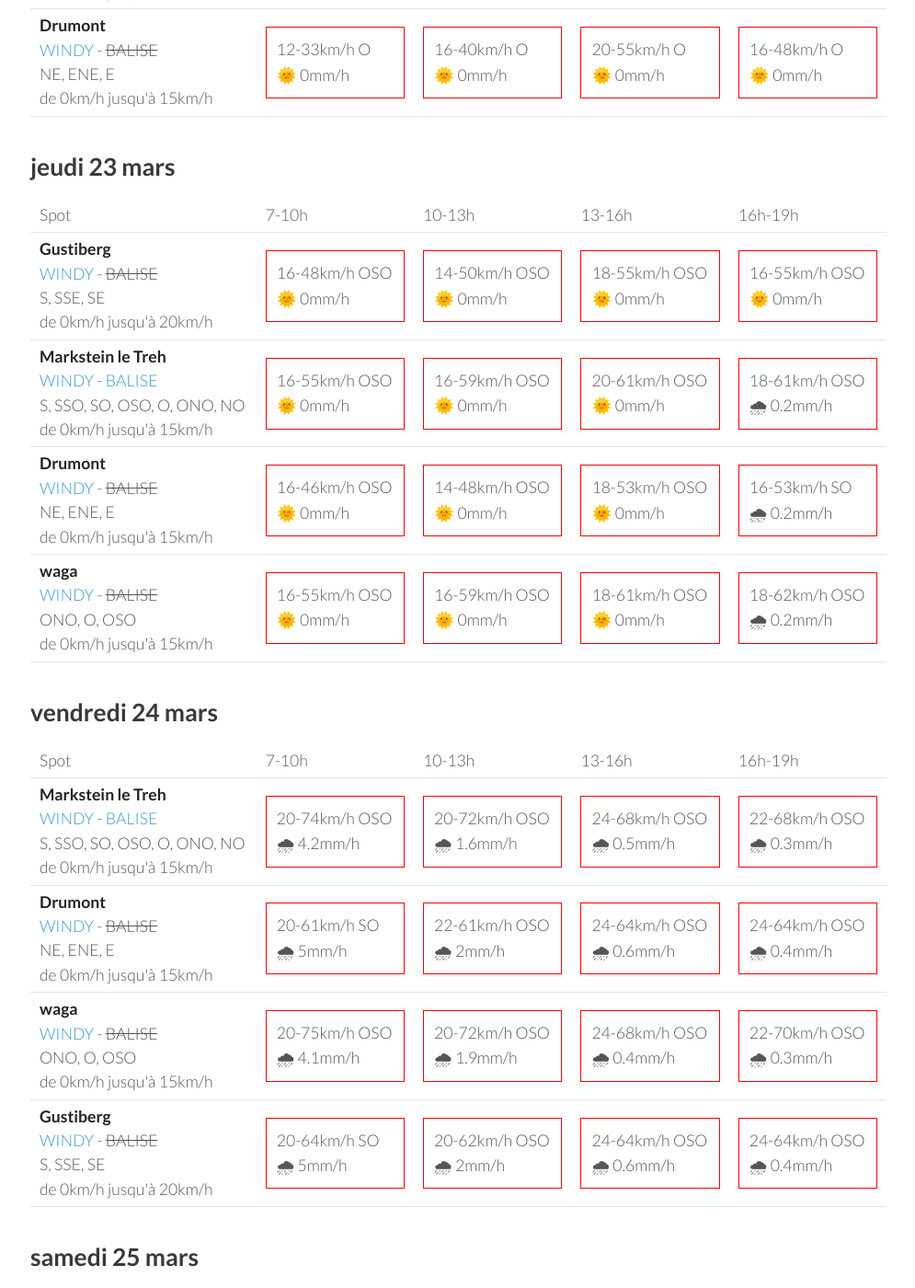
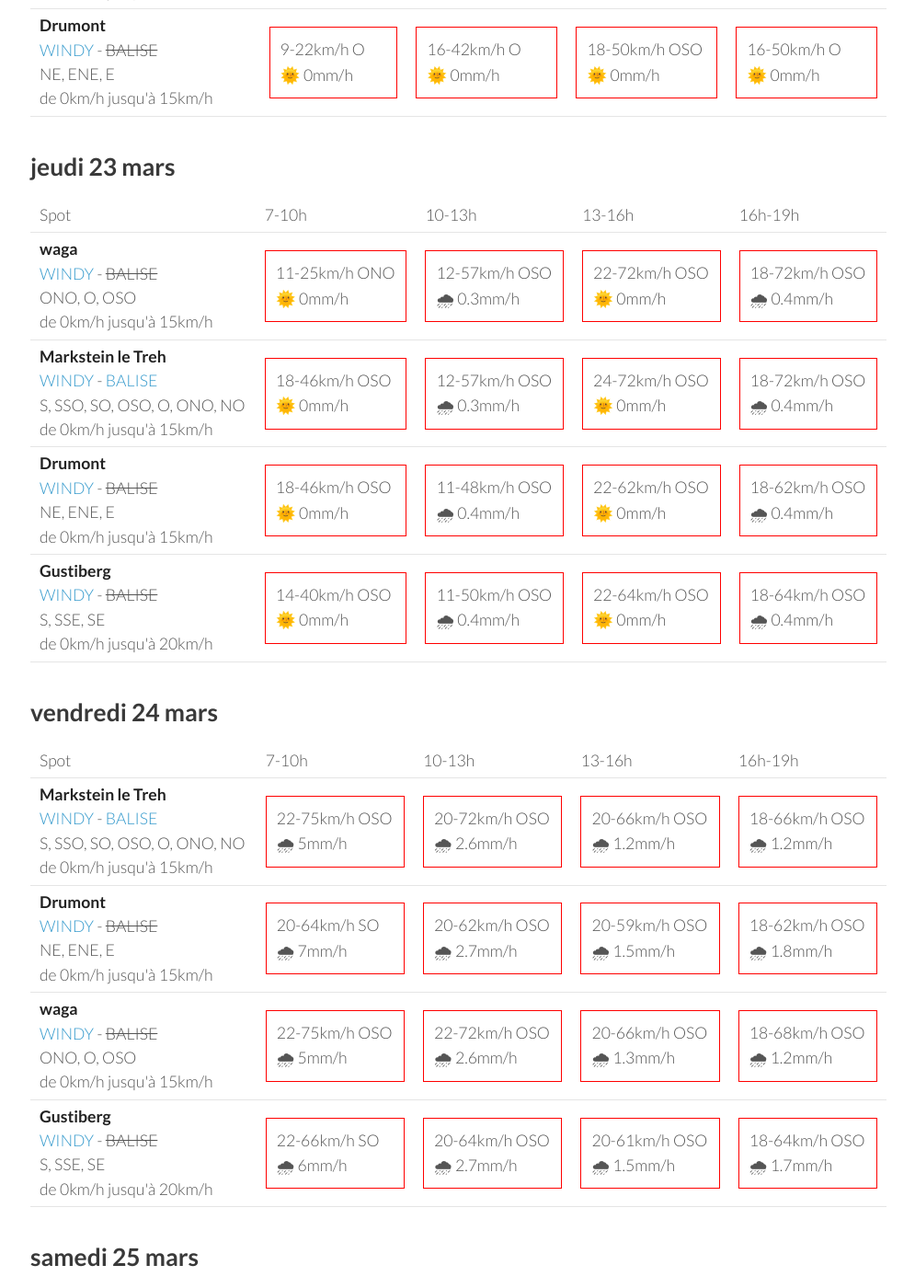
Before and after one commit to parapente-dans-le-nord/parapente-dans-le-nord.github.io, a Jekyll site: the page built from vosges.markdown, in a window 1280 px wide and 1400 px high, scrolled down 1299 px. Shown: the whole window at 92% size, without its empty margins (25-1020 px from the left). Built offline with Jekyll 4.4.1, drawn with Linux system fonts in a browser that asks for light colours; some of the changed text lies outside the part shown.

Commit message:
update index.markdown

```diff
--- a/vosges.markdown
+++ b/vosges.markdown
@@ -25,36 +25,36 @@ page mise à jour le mardi 21 mars 13:16
         <td><strong>waga</strong><br><a href="https://windy.com/47.903/6.996?47.900,6.983,15">WINDY</a> - <span class="no-balise"> BALISE </span><br> <span class="vent-favorable">ONO, O, OSO</span><br><span class="force-vent">de 0km/h jusqu'à 15km/h</span> </td>
 
             <td><div class="not-flyable"><p>0-0km/h NA</p><p>🌧️ 0mm/h</p></div></td>
-            <td><div class="flyable"><p>1-5km/h O</p><p>🌞 0mm/h</p></div></td>
-            <td><div class="flyable"><p>3-14km/h OSO</p><p>🌞 0mm/h</p></div></td>
-            <td><div class="not-flyable"><p>5-18km/h NO</p><p>🌞 1.1mm/h</p></div></td>
+            <td><div class="not-flyable"><p>0-0km/h NA</p><p>🌧️ 0mm/h</p></div></td>
+            <td><div class="not-flyable"><p>0-0km/h NA</p><p>🌧️ 0mm/h</p></div></td>
+            <td><div class="not-flyable"><p>7-24km/h ONO</p><p>🌞 0mm/h</p></div></td>
+
+    </tr>
+<tr>
+        <td><strong>Markstein le Treh</strong><br><a href="https://windy.com/47.926/7.012?47.505,7.012,8,m:eY1agmQ">WINDY</a> - <span class=""><a href="http://www.balisemeteo.com/balise.php?idBalise=136">BALISE</a> </span><br> <span class="vent-favorable">S, SSO, SO, OSO, O, ONO, NO</span><br><span class="force-vent">de 0km/h jusqu'à 15km/h</span> </td>
+
+            <td><div class="not-flyable"><p>0-0km/h NA</p><p>🌧️ 0mm/h</p></div></td>
+            <td><div class="not-flyable"><p>0-0km/h NA</p><p>🌧️ 0mm/h</p></div></td>
+            <td><div class="not-flyable"><p>0-0km/h NA</p><p>🌧️ 0mm/h</p></div></td>
+            <td><div class="not-flyable"><p>11-29km/h ONO</p><p>🌞 0mm/h</p></div></td>
+
+    </tr>
+<tr>
+        <td><strong>Drumont</strong><br><a href="https://windy.com/47.898/6.919?47.687,6.919,9,m:eYYagmG">WINDY</a> - <span class="no-balise"> BALISE </span><br> <span class="vent-favorable">NE, ENE, E</span><br><span class="force-vent">de 0km/h jusqu'à 15km/h</span> </td>
+
+            <td><div class="not-flyable"><p>0-0km/h NA</p><p>🌧️ 0mm/h</p></div></td>
+            <td><div class="not-flyable"><p>0-0km/h NA</p><p>🌧️ 0mm/h</p></div></td>
+            <td><div class="not-flyable"><p>0-0km/h NA</p><p>🌧️ 0mm/h</p></div></td>
+            <td><div class="not-flyable"><p>12-37km/h O</p><p>🌞 0mm/h</p></div></td>
 
     </tr>
 <tr>
         <td><strong>Gustiberg</strong><br><a href="https://windy.com/47.894/6.934?47.891,6.934,15,m:eYYagmI">WINDY</a> - <span class="no-balise"> BALISE </span><br> <span class="vent-favorable">S, SSE, SE</span><br><span class="force-vent">de 0km/h jusqu'à 20km/h</span> </td>
 
             <td><div class="not-flyable"><p>0-0km/h NA</p><p>🌧️ 0mm/h</p></div></td>
-            <td><div class="not-flyable"><p>5-14km/h OSO</p><p>🌞 0mm/h</p></div></td>
-            <td><div class="not-flyable"><p>5-20km/h O</p><p>🌞 0mm/h</p></div></td>
-            <td><div class="not-flyable"><p>11-31km/h O</p><p>🌞 0.6mm/h</p></div></td>
-
-    </tr>
-<tr>
-        <td><strong>Markstein le Treh</strong><br><a href="https://windy.com/47.926/7.012?47.505,7.012,8,m:eY1agmQ">WINDY</a> - <span class=""><a href="http://www.balisemeteo.com/balise.php?idBalise=136">BALISE</a> </span><br> <span class="vent-favorable">S, SSO, SO, OSO, O, ONO, NO</span><br><span class="force-vent">de 0km/h jusqu'à 15km/h</span> </td>
-
             <td><div class="not-flyable"><p>0-0km/h NA</p><p>🌧️ 0mm/h</p></div></td>
-            <td><div class="not-flyable"><p>7-18km/h OSO</p><p>🌞 0mm/h</p></div></td>
-            <td><div class="not-flyable"><p>7-22km/h OSO</p><p>🌞 0mm/h</p></div></td>
-            <td><div class="not-flyable"><p>9-22km/h O</p><p>🌞 1.5mm/h</p></div></td>
-
-    </tr>
-<tr>
-        <td><strong>Drumont</strong><br><a href="https://windy.com/47.898/6.919?47.687,6.919,9,m:eYYagmG">WINDY</a> - <span class="no-balise"> BALISE </span><br> <span class="vent-favorable">NE, ENE, E</span><br><span class="force-vent">de 0km/h jusqu'à 15km/h</span> </td>
-
             <td><div class="not-flyable"><p>0-0km/h NA</p><p>🌧️ 0mm/h</p></div></td>
-            <td><div class="not-flyable"><p>11-24km/h O</p><p>🌞 0mm/h</p></div></td>
-            <td><div class="not-flyable"><p>7-22km/h O</p><p>🌞 0mm/h</p></div></td>
-            <td><div class="not-flyable"><p>14-35km/h O</p><p>🌞 0.7mm/h</p></div></td>
+            <td><div class="not-flyable"><p>9-33km/h O</p><p>🌞 0mm/h</p></div></td>
 
     </tr>
 
@@ -76,40 +76,40 @@ page mise à jour le mardi 21 mars 13:16
 <tr>
         <td><strong>waga</strong><br><a href="https://windy.com/47.903/6.996?47.900,6.983,15">WINDY</a> - <span class="no-balise"> BALISE </span><br> <span class="vent-favorable">ONO, O, OSO</span><br><span class="force-vent">de 0km/h jusqu'à 15km/h</span> </td>
 
-            <td><div class="not-flyable"><p>7-14km/h NO</p><p>🌞 0mm/h</p></div></td>
-            <td><div class="not-flyable"><p>7-22km/h ONO</p><p>🌞 0mm/h</p></div></td>
+            <td><div class="not-flyable"><p>3-5km/h E</p><p>🌞 0mm/h</p></div></td>
+            <td><div class="not-flyable"><p>7-20km/h ONO</p><p>🌞 0mm/h</p></div></td>
+            <td><div class="not-flyable"><p>11-29km/h O</p><p>🌞 0mm/h</p></div></td>
             <td><div class="not-flyable"><p>11-31km/h O</p><p>🌞 0mm/h</p></div></td>
-            <td><div class="not-flyable"><p>9-31km/h O</p><p>🌞 0mm/h</p></div></td>
 
 
     </tr>
 <tr>
         <td><strong>Gustiberg</strong><br><a href="https://windy.com/47.894/6.934?47.891,6.934,15,m:eYYagmI">WINDY</a> - <span class="no-balise"> BALISE </span><br> <span class="vent-favorable">S, SSE, SE</span><br><span class="force-vent">de 0km/h jusqu'à 20km/h</span> </td>
 
-            <td><div class="not-flyable"><p>9-25km/h O</p><p>🌞 0mm/h</p></div></td>
-            <td><div class="not-flyable"><p>11-35km/h O</p><p>🌞 0mm/h</p></div></td>
-            <td><div class="not-flyable"><p>14-50km/h OSO</p><p>🌞 0mm/h</p></div></td>
-            <td><div class="not-flyable"><p>11-40km/h OSO</p><p>🌞 0mm/h</p></div></td>
+            <td><div class="not-flyable"><p>3-16km/h O</p><p>🌞 0mm/h</p></div></td>
+            <td><div class="not-flyable"><p>12-35km/h OSO</p><p>🌞 0mm/h</p></div></td>
+            <td><div class="not-flyable"><p>14-46km/h OSO</p><p>🌞 0mm/h</p></div></td>
+            <td><div class="not-flyable"><p>11-42km/h OSO</p><p>🌞 0mm/h</p></div></td>
 
 
     </tr>
 <tr>
         <td><strong>Markstein le Treh</strong><br><a href="https://windy.com/47.926/7.012?47.505,7.012,8,m:eY1agmQ">WINDY</a> - <span class=""><a href="http://www.balisemeteo.com/balise.php?idBalise=136">BALISE</a> </span><br> <span class="vent-favorable">S, SSO, SO, OSO, O, ONO, NO</span><br><span class="force-vent">de 0km/h jusqu'à 15km/h</span> </td>
 
-            <td><div class="not-flyable"><p>14-29km/h OSO</p><p>🌞 0mm/h</p></div></td>
-            <td><div class="not-flyable"><p>14-33km/h OSO</p><p>🌞 0mm/h</p></div></td>
-            <td><div class="not-flyable"><p>18-42km/h OSO</p><p>🌞 0mm/h</p></div></td>
-            <td><div class="not-flyable"><p>16-44km/h OSO</p><p>🌞 0mm/h</p></div></td>
+            <td><div class="not-flyable"><p>11-22km/h SO</p><p>🌞 0mm/h</p></div></td>
+            <td><div class="not-flyable"><p>16-35km/h OSO</p><p>🌞 0mm/h</p></div></td>
+            <td><div class="not-flyable"><p>18-44km/h OSO</p><p>🌞 0mm/h</p></div></td>
+            <td><div class="not-flyable"><p>18-48km/h OSO</p><p>🌞 0mm/h</p></div></td>
 
 
     </tr>
 <tr>
         <td><strong>Drumont</strong><br><a href="https://windy.com/47.898/6.919?47.687,6.919,9,m:eYYagmG">WINDY</a> - <span class="no-balise"> BALISE </span><br> <span class="vent-favorable">NE, ENE, E</span><br><span class="force-vent">de 0km/h jusqu'à 15km/h</span> </td>
 
-            <td><div class="not-flyable"><p>12-33km/h O</p><p>🌞 0mm/h</p></div></td>
-            <td><div class="not-flyable"><p>16-40km/h O</p><p>🌞 0mm/h</p></div></td>
-            <td><div class="not-flyable"><p>20-55km/h O</p><p>🌞 0mm/h</p></div></td>
-            <td><div class="not-flyable"><p>16-48km/h O</p><p>🌞 0mm/h</p></div></td>
+            <td><div class="not-flyable"><p>9-22km/h O</p><p>🌞 0mm/h</p></div></td>
+            <td><div class="not-flyable"><p>16-42km/h O</p><p>🌞 0mm/h</p></div></td>
+            <td><div class="not-flyable"><p>18-50km/h OSO</p><p>🌞 0mm/h</p></div></td>
+            <td><div class="not-flyable"><p>16-50km/h O</p><p>🌞 0mm/h</p></div></td>
 
 
     </tr>
@@ -130,42 +130,42 @@ page mise à jour le mardi 21 mars 13:16
       <td>16h-19h</td>
     </tr>
 <tr>
-        <td><strong>Gustiberg</strong><br><a href="https://windy.com/47.894/6.934?47.891,6.934,15,m:eYYagmI">WINDY</a> - <span class="no-balise"> BALISE </span><br> <span class="vent-favorable">S, SSE, SE</span><br><span class="force-vent">de 0km/h jusqu'à 20km/h</span> </td>
+        <td><strong>waga</strong><br><a href="https://windy.com/47.903/6.996?47.900,6.983,15">WINDY</a> - <span class="no-balise"> BALISE </span><br> <span class="vent-favorable">ONO, O, OSO</span><br><span class="force-vent">de 0km/h jusqu'à 15km/h</span> </td>
 
-            <td><div class="not-flyable"><p>16-48km/h OSO</p><p>🌞 0mm/h</p></div></td>
-            <td><div class="not-flyable"><p>14-50km/h OSO</p><p>🌞 0mm/h</p></div></td>
-            <td><div class="not-flyable"><p>18-55km/h OSO</p><p>🌞 0mm/h</p></div></td>
-            <td><div class="not-flyable"><p>16-55km/h OSO</p><p>🌞 0mm/h</p></div></td>
+            <td><div class="not-flyable"><p>11-25km/h ONO</p><p>🌞 0mm/h</p></div></td>
+            <td><div class="not-flyable"><p>12-57km/h OSO</p><p>🌧 0.3mm/h</p></div></td>
+            <td><div class="not-flyable"><p>22-72km/h OSO</p><p>🌞 0mm/h</p></div></td>
+            <td><div class="not-flyable"><p>18-72km/h OSO</p><p>🌧 0.4mm/h</p></div></td>
 
 
     </tr>
 <tr>
         <td><strong>Markstein le Treh</strong><br><a href="https://windy.com/47.926/7.012?47.505,7.012,8,m:eY1agmQ">WINDY</a> - <span class=""><a href="http://www.balisemeteo.com/balise.php?idBalise=136">BALISE</a> </span><br> <span class="vent-favorable">S, SSO, SO, OSO, O, ONO, NO</span><br><span class="force-vent">de 0km/h jusqu'à 15km/h</span> </td>
 
-            <td><div class="not-flyable"><p>16-55km/h OSO</p><p>🌞 0mm/h</p></div></td>
-            <td><div class="not-flyable"><p>16-59km/h OSO</p><p>🌞 0mm/h</p></div></td>
-            <td><div class="not-flyable"><p>20-61km/h OSO</p><p>🌞 0mm/h</p></div></td>
-            <td><div class="not-flyable"><p>18-61km/h OSO</p><p>🌧 0.2mm/h</p></div></td>
+            <td><div class="not-flyable"><p>18-46km/h OSO</p><p>🌞 0mm/h</p></div></td>
+            <td><div class="not-flyable"><p>12-57km/h OSO</p><p>🌧 0.3mm/h</p></div></td>
+            <td><div class="not-flyable"><p>24-72km/h OSO</p><p>🌞 0mm/h</p></div></td>
+            <td><div class="not-flyable"><p>18-72km/h OSO</p><p>🌧 0.4mm/h</p></div></td>
 
 
     </tr>
 <tr>
         <td><strong>Drumont</strong><br><a href="https://windy.com/47.898/6.919?47.687,6.919,9,m:eYYagmG">WINDY</a> - <span class="no-balise"> BALISE </span><br> <span class="vent-favorable">NE, ENE, E</span><br><span class="force-vent">de 0km/h jusqu'à 15km/h</span> </td>
 
-            <td><div class="not-flyable"><p>16-46km/h OSO</p><p>🌞 0mm/h</p></div></td>
-            <td><div class="not-flyable"><p>14-48km/h OSO</p><p>🌞 0mm/h</p></div></td>
-            <td><div class="not-flyable"><p>18-53km/h OSO</p><p>🌞 0mm/h</p></div></td>
-            <td><div class="not-flyable"><p>16-53km/h SO</p><p>🌧 0.2mm/h</p></div></td>
+            <td><div class="not-flyable"><p>18-46km/h OSO</p><p>🌞 0mm/h</p></div></td>
+            <td><div class="not-flyable"><p>11-48km/h OSO</p><p>🌧 0.4mm/h</p></div></td>
+            <td><div class="not-flyable"><p>22-62km/h OSO</p><p>🌞 0mm/h</p></div></td>
+            <td><div class="not-flyable"><p>18-62km/h OSO</p><p>🌧 0.4mm/h</p></div></td>
 
 
     </tr>
 <tr>
-        <td><strong>waga</strong><br><a href="https://windy.com/47.903/6.996?47.900,6.983,15">WINDY</a> - <span class="no-balise"> BALISE </span><br> <span class="vent-favorable">ONO, O, OSO</span><br><span class="force-vent">de 0km/h jusqu'à 15km/h</span> </td>
+        <td><strong>Gustiberg</strong><br><a href="https://windy.com/47.894/6.934?47.891,6.934,15,m:eYYagmI">WINDY</a> - <span class="no-balise"> BALISE </span><br> <span class="vent-favorable">S, SSE, SE</span><br><span class="force-vent">de 0km/h jusqu'à 20km/h</span> </td>
 
-            <td><div class="not-flyable"><p>16-55km/h OSO</p><p>🌞 0mm/h</p></div></td>
-            <td><div class="not-flyable"><p>16-59km/h OSO</p><p>🌞 0mm/h</p></div></td>
-            <td><div class="not-flyable"><p>18-61km/h OSO</p><p>🌞 0mm/h</p></div></td>
-            <td><div class="not-flyable"><p>18-62km/h OSO</p><p>🌧 0.2mm/h</p></div></td>
+            <td><div class="not-flyable"><p>14-40km/h OSO</p><p>🌞 0mm/h</p></div></td>
+            <td><div class="not-flyable"><p>11-50km/h OSO</p><p>🌧 0.4mm/h</p></div></td>
+            <td><div class="not-flyable"><p>22-64km/h OSO</p><p>🌞 0mm/h</p></div></td>
+            <td><div class="not-flyable"><p>18-64km/h OSO</p><p>🌧 0.4mm/h</p></div></td>
 
 
     </tr>
@@ -188,40 +188,40 @@ page mise à jour le mardi 21 mars 13:16
 <tr>
         <td><strong>Markstein le Treh</strong><br><a href="https://windy.com/47.926/7.012?47.505,7.012,8,m:eY1agmQ">WINDY</a> - <span class=""><a href="http://www.balisemeteo.com/balise.php?idBalise=136">BALISE</a> </span><br> <span class="vent-favorable">S, SSO, SO, OSO, O, ONO, NO</span><br><span class="force-vent">de 0km/h jusqu'à 15km/h</span> </td>
 
-            <td><div class="not-flyable"><p>20-74km/h OSO</p><p>🌧 4.2mm/h</p></div></td>
-            <td><div class="not-flyable"><p>20-72km/h OSO</p><p>🌧 1.6mm/h</p></div></td>
-            <td><div class="not-flyable"><p>24-68km/h OSO</p><p>🌧 0.5mm/h</p></div></td>
-            <td><div class="not-flyable"><p>22-68km/h OSO</p><p>🌧 0.3mm/h</p></div></td>
+            <td><div class="not-flyable"><p>22-75km/h OSO</p><p>🌧 5mm/h</p></div></td>
+            <td><div class="not-flyable"><p>20-72km/h OSO</p><p>🌧 2.6mm/h</p></div></td>
+            <td><div class="not-flyable"><p>20-66km/h OSO</p><p>🌧 1.2mm/h</p></div></td>
+            <td><div class="not-flyable"><p>18-66km/h OSO</p><p>🌧 1.2mm/h</p></div></td>
 
 
     </tr>
 <tr>
         <td><strong>Drumont</strong><br><a href="https://windy.com/47.898/6.919?47.687,6.919,9,m:eYYagmG">WINDY</a> - <span class="no-balise"> BALISE </span><br> <span class="vent-favorable">NE, ENE, E</span><br><span class="force-vent">de 0km/h jusqu'à 15km/h</span> </td>
 
-            <td><div class="not-flyable"><p>20-61km/h SO</p><p>🌧 5mm/h</p></div></td>
-            <td><div class="not-flyable"><p>22-61km/h OSO</p><p>🌧 2mm/h</p></div></td>
-            <td><div class="not-flyable"><p>24-64km/h OSO</p><p>🌧 0.6mm/h</p></div></td>
-            <td><div class="not-flyable"><p>24-64km/h OSO</p><p>🌧 0.4mm/h</p></div></td>
+            <td><div class="not-flyable"><p>20-64km/h SO</p><p>🌧 7mm/h</p></div></td>
+            <td><div class="not-flyable"><p>20-62km/h OSO</p><p>🌧 2.7mm/h</p></div></td>
+            <td><div class="not-flyable"><p>20-59km/h OSO</p><p>🌧 1.5mm/h</p></div></td>
+            <td><div class="not-flyable"><p>18-62km/h OSO</p><p>🌧 1.8mm/h</p></div></td>
 
 
     </tr>
 <tr>
         <td><strong>waga</strong><br><a href="https://windy.com/47.903/6.996?47.900,6.983,15">WINDY</a> - <span class="no-balise"> BALISE </span><br> <span class="vent-favorable">ONO, O, OSO</span><br><span class="force-vent">de 0km/h jusqu'à 15km/h</span> </td>
 
-            <td><div class="not-flyable"><p>20-75km/h OSO</p><p>🌧 4.1mm/h</p></div></td>
-            <td><div class="not-flyable"><p>20-72km/h OSO</p><p>🌧 1.9mm/h</p></div></td>
-            <td><div class="not-flyable"><p>24-68km/h OSO</p><p>🌧 0.4mm/h</p></div></td>
-            <td><div class="not-flyable"><p>22-70km/h OSO</p><p>🌧 0.3mm/h</p></div></td>
+            <td><div class="not-flyable"><p>22-75km/h OSO</p><p>🌧 5mm/h</p></div></td>
+            <td><div class="not-flyable"><p>22-72km/h OSO</p><p>🌧 2.6mm/h</p></div></td>
+            <td><div class="not-flyable"><p>20-66km/h OSO</p><p>🌧 1.3mm/h</p></div></td>
+            <td><div class="not-flyable"><p>18-68km/h OSO</p><p>🌧 1.2mm/h</p></div></td>
 
 
     </tr>
 <tr>
         <td><strong>Gustiberg</strong><br><a href="https://windy.com/47.894/6.934?47.891,6.934,15,m:eYYagmI">WINDY</a> - <span class="no-balise"> BALISE </span><br> <span class="vent-favorable">S, SSE, SE</span><br><span class="force-vent">de 0km/h jusqu'à 20km/h</span> </td>
 
-            <td><div class="not-flyable"><p>20-64km/h SO</p><p>🌧 5mm/h</p></div></td>
-            <td><div class="not-flyable"><p>20-62km/h OSO</p><p>🌧 2mm/h</p></div></td>
-            <td><div class="not-flyable"><p>24-64km/h OSO</p><p>🌧 0.6mm/h</p></div></td>
-            <td><div class="not-flyable"><p>24-64km/h OSO</p><p>🌧 0.4mm/h</p></div></td>
+            <td><div class="not-flyable"><p>22-66km/h SO</p><p>🌧 6mm/h</p></div></td>
+            <td><div class="not-flyable"><p>20-64km/h OSO</p><p>🌧 2.7mm/h</p></div></td>
+            <td><div class="not-flyable"><p>20-61km/h OSO</p><p>🌧 1.5mm/h</p></div></td>
+            <td><div class="not-flyable"><p>18-64km/h OSO</p><p>🌧 1.7mm/h</p></div></td>
 
 
     </tr>
```
Also changed, not shown: other parts of vosges.markdown (+1 -1 lines).
